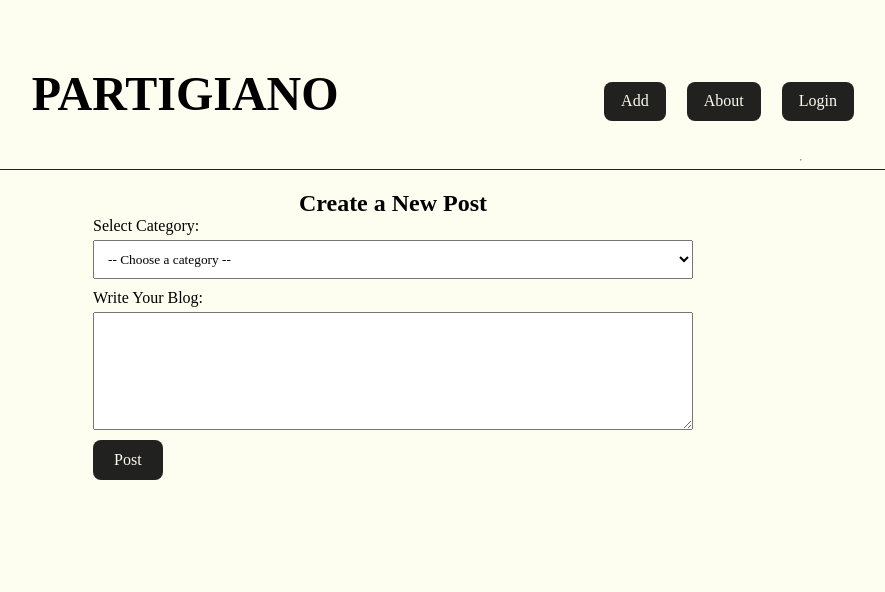
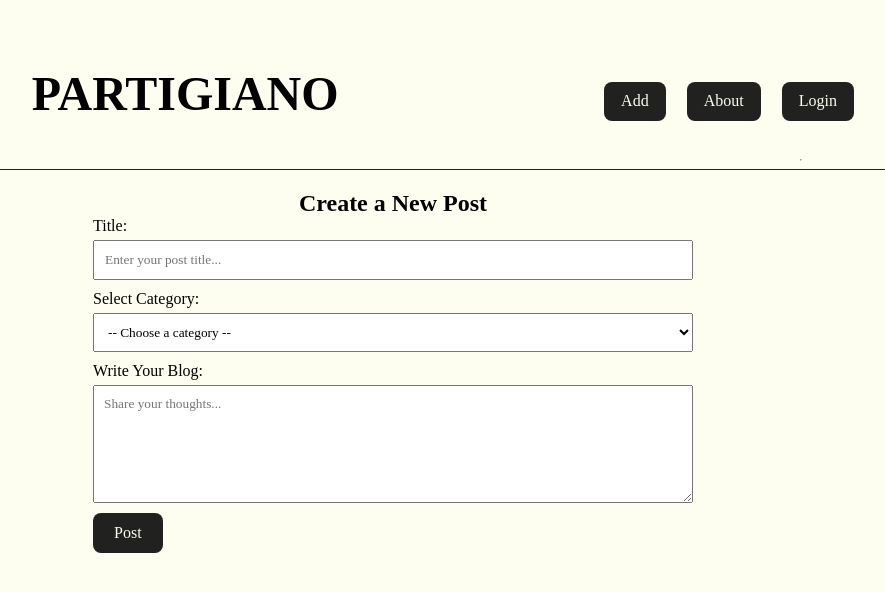
Before and after one commit to ARDhruvo/Partigiano, a React (Vite) app: page /create in a window 1280 px wide. Shown: the top 592 px of the page, without its empty margins (247-1132 px from the left). Built offline with nearby package versions, Linux system fonts and the light colour scheme.

Commit message:
title & report in comment

```diff
--- a/src/components/comment.jsx
+++ b/src/components/comment.jsx
@@ -1,5 +1,4 @@
-import React from 'react'
-import { useState } from 'react';
+import React, { useState } from 'react';
 
 const CommentBox = () => {
   const [comments, setComments] = useState([]);
@@ -7,14 +6,20 @@ const CommentBox = () => {
 
   const handleAddComment = () => {
     if (comment.trim()) {
-        setComments([...comments, comment]);
+      setComments([...comments, { text: comment, reported: false }]);
       setComment("");
     }
   };
 
+  const handleReportComment = (index) => {
+    const updatedComments = comments.map((c, i) =>
+      i === index ? { ...c, reported: true } : c
+    );
+    setComments(updatedComments);
+  };
+
   return (
     <div className="comment-box-container">
-
       <textarea
         className="comment-box-textarea"
         rows="4"
@@ -31,8 +36,19 @@ const CommentBox = () => {
         {comments.length > 0 ? (
           <ul className="comment-box-list">
             {comments.map((comment, index) => (
-                <li key={index} className="comment-box-item">
-                  {comment}
+              <li key={index} className="comment-box-item" style={{ display: 'flex', justifyContent: 'space-between' }}>
+                <span>{comment.text}</span>
+                {comment.reported ? (
+                  <span className="reported-label"> (Reported)</span>
+                ) : (
+                  <span
+                    className="report-text"
+                    style={{ cursor: 'pointer', color: 'red' }}
+                    onClick={() => handleReportComment(index)}
+                  >
+                    Report
+                  </span>
+                )}
               </li>
             ))}
           </ul>
--- a/src/pages/create.jsx
+++ b/src/pages/create.jsx
@@ -1,25 +1,41 @@
 import { useState } from 'react';
-import React from 'react'
+import React from 'react';
 import Header from '../components/header';
 
 function CreatePost() {
+  const [title, setTitle] = useState('');
   const [category, setCategory] = useState('');
   const [content, setContent] = useState('');
 
   const handleSubmit = (e) => {
     e.preventDefault();
-    console.log("Post Submitted:", { category, content });
+    console.log("Post Submitted:", { title, category, content });
   };
 
   return (
     <>
-    <Header/>
+      <Header />
       <div style={{ textAlign: "center", padding: "20px" }}>
         <h2>Create a New Post</h2>
         <form onSubmit={handleSubmit} style={{ maxWidth: "600px", margin: "auto", textAlign: "left" }}>
+
+          <label style={{ display: "block", marginBottom: "10px" }}>
+            Title:
+            <input
+              type="text"
+              value={title}
+              onChange={(e) => setTitle(e.target.value)}
+              style={{ display: "block", width: "100%", padding: "10px", marginTop: "5px" }}
+              placeholder="Enter your post title..."
+            />
+          </label>
+
           <label style={{ display: "block", marginBottom: "10px" }}>
             Select Category:
-          <select value={category} onChange={(e) => setCategory(e.target.value)} style={{ display: "block", width: "100%", padding: "10px", marginTop: "5px" }}>
+            <select
+              value={category}
+              onChange={(e) => setCategory(e.target.value)}
+              style={{ display: "block", width: "100%", padding: "10px", marginTop: "5px" }}>
               <option value="">-- Choose a category --</option>
               <option value="Technology">Technology</option>
               <option value="Health">Health</option>
@@ -30,7 +46,13 @@ function CreatePost() {
 
           <label style={{ display: "block", marginBottom: "10px" }}>
             Write Your Blog:
-          <textarea value={content} onChange={(e) => setContent(e.target.value)} rows="6" style={{ display: "block", width: "100%", padding: "10px", marginTop: "5px" }} />
+            <textarea
+              value={content}
+              onChange={(e) => setContent(e.target.value)}
+              rows="6"
+              style={{ display: "block", width: "100%", padding: "10px", marginTop: "5px" }}
+              placeholder="Share your thoughts..."
+            />
           </label>
 
           <button style={{ padding: "10px 20px",  }}>
```
Lines whose indentation alone changed are shown as unchanged.
